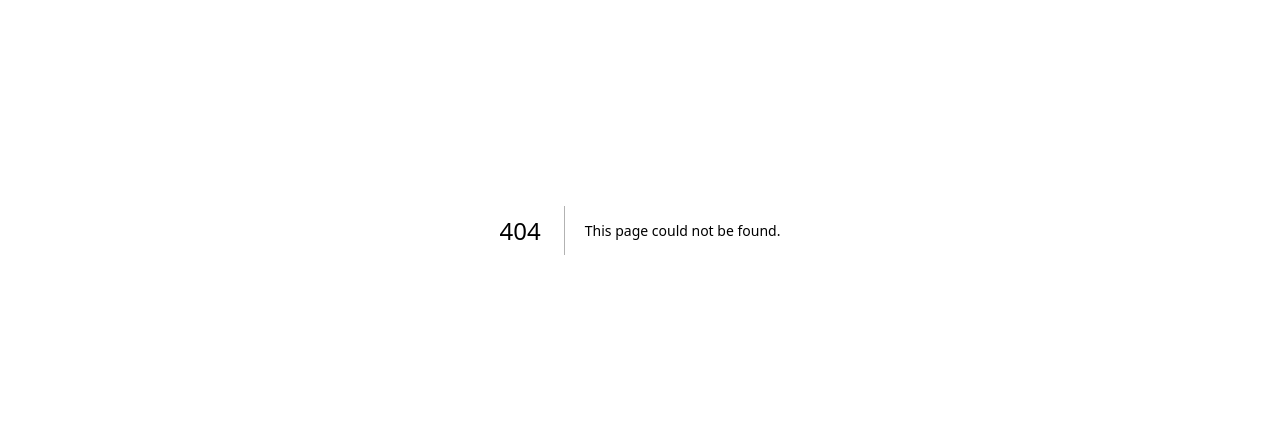
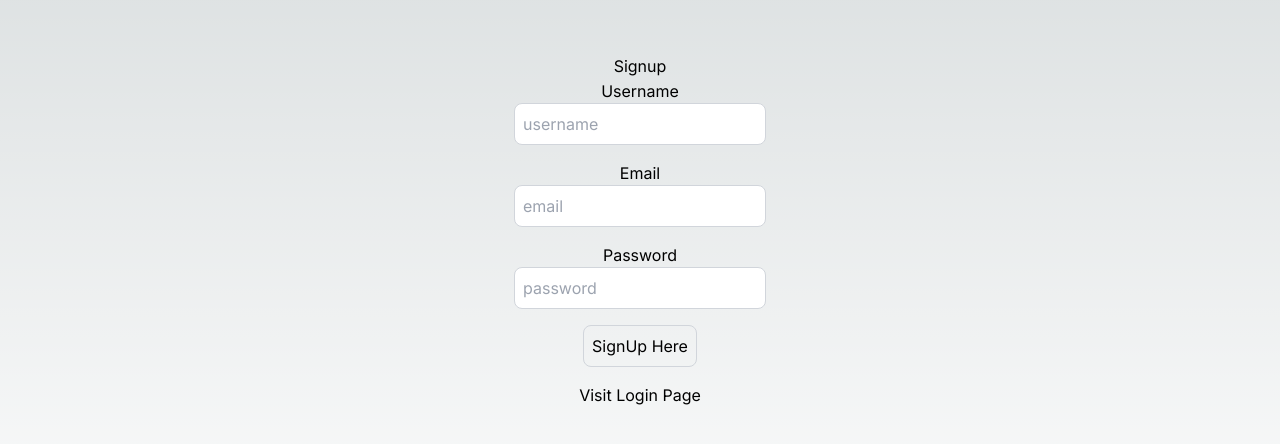
Before and after one commit to IndranilChutia/auth-nextjs, a Next.js app: page /signup in a window 1280 px wide. Before the commit this address had no page. Shown: the part 170-614 px from the top of the page. Built offline with nearby package versions, Linux system fonts and the light colour scheme.

Commit message:
auth app basic login and signup pages & structure

```diff
--- a/package.json
+++ b/package.json
@@ -13,12 +13,18 @@
     "@types/react": "18.2.14",
     "@types/react-dom": "18.2.6",
     "autoprefixer": "10.4.14",
+    "axios": "^1.4.0",
+    "bcryptjs": "^2.4.3",
     "eslint": "8.43.0",
     "eslint-config-next": "13.4.7",
+    "jsonwebtoken": "^9.0.0",
+    "mongoose": "^7.3.1",
     "next": "13.4.7",
+    "nodemailer": "^6.9.3",
     "postcss": "8.4.24",
     "react": "18.2.0",
     "react-dom": "18.2.0",
+    "react-hot-toast": "^2.4.1",
     "tailwindcss": "3.3.2",
     "typescript": "5.1.6"
   }
--- /dev/null
+++ b/src/app/login/page.tsx
@@ -0,0 +1,47 @@
+"use client";
+import Link from "next/link";
+import React, {useState} from 'react';
+import { useRouter } from "next/navigation";
+import {axios} from "axios";
+
+export default function LoginPage(){
+
+    const [user, setUser] = useState({
+        email: "",
+        password:"",
+    })
+
+    const onLogin = async () =>{
+
+    }
+
+    return (
+        <div className="flex flex-col items-center justify-center min-h-screen py-2">
+           <h1>Login</h1>
+           <hr />
+
+            <label htmlFor="email">Email</label>
+            <input className="p-2 border border-gray-300 rounded-lg mb-4 focus:outline-none focus:border-gray-600"
+                id="email"
+                type="email"
+                value={user.email}
+                onChange={(e)=>setUser({...user, email: e.target.value})}
+                placeholder="email" />
+
+            <label htmlFor="password">Password</label>
+            <input className="p-2 border border-gray-300 rounded-lg mb-4 focus:outline-none focus:border-gray-600"
+                id="password"
+                type="password"
+                value={user.password}
+                onChange={(e)=>setUser({...user, password: e.target.value})}
+                placeholder="password" />
+
+
+            <button
+                onClick={onLogin}
+                className="p-2 border border-gray-300 rounded-lg mb-4 focus:outline-none focus:border-gray-600">Login Here</button>
+
+            <Link href="/signup">Visit SignUp Page</Link>
+        </div>
+    )
+}
--- /dev/null
+++ b/src/app/signup/page.tsx
@@ -0,0 +1,55 @@
+"use client";
+import Link from "next/link";
+import React, {useState} from 'react';
+import { useRouter } from "next/navigation";
+import {axios} from "axios";
+
+export default function SignupPage(){
+    const [user, setUser] = useState({
+        email: "",
+        password:"",
+        username:"",
+    })
+
+    const onSignup = async () =>{
+
+    }
+
+    return (
+        <div className="flex flex-col items-center justify-center min-h-screen py-2">
+           <h1>Signup</h1>
+           <hr />
+
+           <label htmlFor="username">Username</label>
+           <input className="p-2 border border-gray-300 rounded-lg mb-4 focus:outline-none focus:border-gray-600"
+                id="username"
+                type="text"
+                value={user.username}
+                onChange={(e)=>setUser({...user, username: e.target.value})}
+                placeholder="username" />
+
+            <label htmlFor="email">Email</label>
+            <input className="p-2 border border-gray-300 rounded-lg mb-4 focus:outline-none focus:border-gray-600"
+                id="email"
+                type="email"
+                value={user.email}
+                onChange={(e)=>setUser({...user, email: e.target.value})}
+                placeholder="email" />
+
+            <label htmlFor="password">Password</label>
+            <input className="p-2 border border-gray-300 rounded-lg mb-4 focus:outline-none focus:border-gray-600"
+                id="password"
+                type="password"
+                value={user.password}
+                onChange={(e)=>setUser({...user, password: e.target.value})}
+                placeholder="password" />
+
+
+            <button
+                onClick={onSignup}
+                className="p-2 border border-gray-300 rounded-lg mb-4 focus:outline-none focus:border-gray-600">SignUp Here</button>
+
+            <Link href="/login">Visit Login Page</Link>
+        </div>
+    )
+}
```
Also changed, not shown: src/dbConfig/dbConfig.ts (added, +21 -0 lines), src/app/api/users/login/route.ts (added), src/app/api/users/signup/route.ts (added), 2 other files (tests, documents, lock files or other folders).
